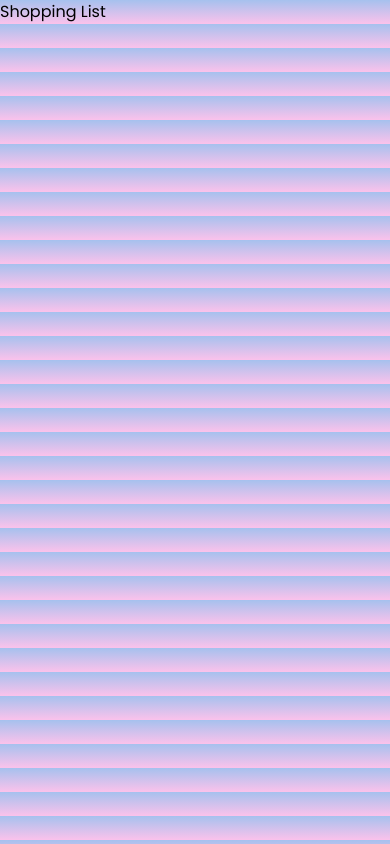
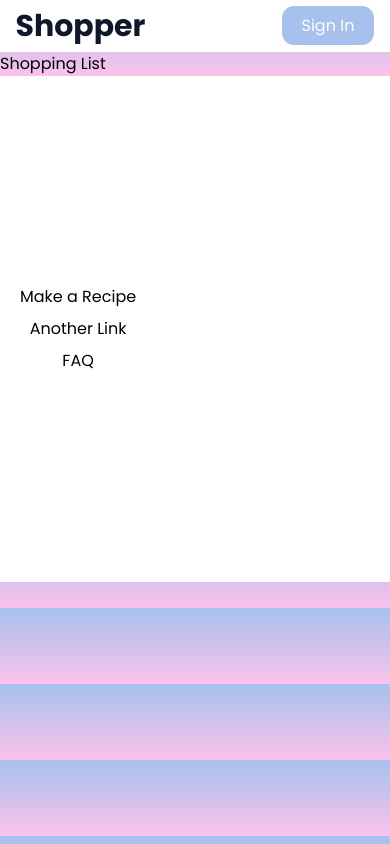
Before and after one commit to NoahLett/recipe-app, a Next.js app: page /shoppingList in a window 390 px wide. Built offline with nearby package versions, Linux system fonts and the light colour scheme.

Commit message:
Started working on responsive navbar

```diff
--- /dev/null
+++ b/app/components/Navbar.jsx
@@ -0,0 +1,31 @@
+import Link from "next/link"
+
+const Navbar = () => {
+  return (
+    <header className='bg-white'>
+        <nav className="flex justify-between items-center w-[92%] mx-auto py-2">
+            <div>
+                <Link className="text-slate-900 no-underline font-bold text-3xl" href='/'>Shopper</Link>
+            </div>
+            <div className="absolute bg-white min-h-[60vh] left-0 top-[9%] w-full flex items-center px-5">
+                <ul className="flex md:flex-row flex-col items-center gap-[2vw]">
+                    <li>
+                        <Link className="hover:text-gray-500" href="">Make a Recipe</Link>
+                    </li>
+                    <li>
+                        <Link className="hover:text-gray-500" href="">Another Link</Link>
+                    </li>
+                    <li>
+                        <Link className="hover:text-gray-500" href="">FAQ</Link>
+                    </li>
+                </ul>
+            </div>
+            <div>
+                <Link className="bg-[#a6c1ee] text-white px-5 py-2 hover:bg-[#87acec] rounded-xl" href="/">Sign In</Link>
+            </div>
+        </nav>
+    </header>
+  )
+}
+
+export default Navbar
--- a/app/layout.js
+++ b/app/layout.js
@@ -1,3 +1,4 @@
+import Navbar from './components/Navbar'
 import './globals.css'
 import { StoreProvider } from './store/StoreProvider'
 import { Poppins } from 'next/font/google'
@@ -17,7 +18,10 @@ export default function RootLayout({ children }) {
   return (
     <StoreProvider>
       <html lang="en">
-        <body className={`${poppins.variable} font-sans bg-gradient-to-t from-[#fbc2eb] to-[#a6c1ee]`}>{children}</body>
+        <body className={`${poppins.variable} font-sans bg-gradient-to-t from-[#fbc2eb] to-[#a6c1ee]`}>
+          <Navbar />
+          {children}
+        </body>
       </html>
     </StoreProvider>
   )
```
